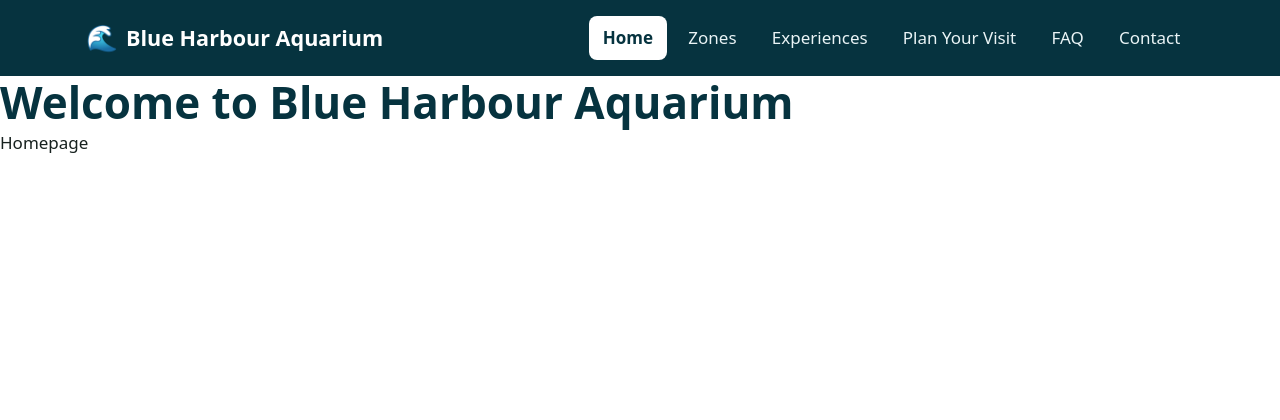
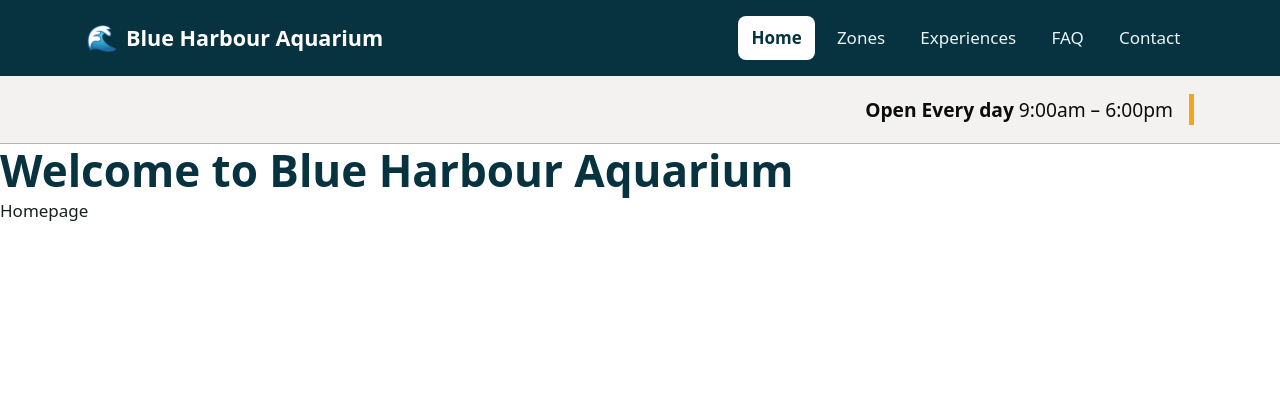
Before and after one commit to mariusiordan/Aquarium-World, a Node server app: page / in a window 1280 px wide. Shown: the top 420 px of the page. Run offline with Node 20, Linux system fonts and the light colour scheme.

Commit message:
style: move opening times bar below header and right-align within page grid

```diff
--- a/public/css/style.css
+++ b/public/css/style.css
@@ -72,15 +72,59 @@ a:hover { color: var(--deep); }
 }
 
 .opening-bar {
-  background: var(--accent);
-  color: #2b1d00;
-  text-align: center;
-  padding: 0.75rem var(--space-md);
+  background: #f3f2f1;
+  border-bottom: 1px solid #b1b4b6;
+  padding: 0.6rem 0;
+  transition: padding 700ms ease;
+}
+
+.opening-bar__inner {
+  max-width: var(--max-width);
+  margin: 0 auto;
+  padding: 0 var(--space-md);
+  display: flex;
+  justify-content: flex-end;
+}
+
+.opening-bar__text {
+  border-right: 5px solid var(--ocean);
+  padding-right: var(--space-md);
+  text-align: right;
+  color: #0b0c0c;
   font-size: 1.0625rem;
-  border-bottom: 3px solid #c98a10;
+  transition: border-color 700ms ease, font-size 700ms ease;
 }
-.opening-bar__text { font-weight: 500; }
-.opening-bar time { font-variant-numeric: tabular-nums; }
+
+.opening-bar__hours {
+  font-variant-numeric: tabular-nums;
+  white-space: nowrap;
+}
+
+.opening-bar.is-spotlight {
+  padding: 1.1rem 0;
+}
+
+.opening-bar.is-spotlight .opening-bar__text {
+  border-right-color: var(--accent);
+  font-size: 1.2rem;
+}
+
+@media (max-width: 40em) {
+  .opening-bar__inner { justify-content: flex-start; }
+  .opening-bar__text {
+    border-right: none;
+    border-left: 5px solid var(--ocean);
+    padding-right: 0;
+    padding-left: var(--space-md);
+    text-align: left;
+  }
+  .opening-bar.is-spotlight .opening-bar__text { border-left-color: var(--accent); }
+}
+
+@media (prefers-reduced-motion: reduce) {
+  .opening-bar,
+  .opening-bar__text { transition: none; }
+}
 
 .site-header {
   background: var(--deep);
--- a/views/pages/404.ejs
+++ b/views/pages/404.ejs
@@ -7,7 +7,7 @@
   <%- include('../partials/header') %>
 
   <main id="main-content" class="page">
-    <h1>Page not found</h1>
+    <h1>Page not found 404</h1>
     <p>Sorry, we couldn&rsquo;t find that page. It may have moved or no longer exist.</p>
     <p><a class="btn" href="/">Return to the homepage</a></p>
   </main>
--- a/views/partials/header.ejs
+++ b/views/partials/header.ejs
@@ -1,14 +1,4 @@
 <a class="skip-link" href="#main-content">Skip to main content</a>
-
-<!-- <div class="opening-bar">
-  <p class="opening-bar__text">
-    <span aria-hidden="true"></span>
-    <strong>Open <%= openingTimes.days %>:</strong>
-    <time datetime="09:00"><%= openingTimes.open %></time>
-    &ndash;
-    <time datetime="18:00"><%= openingTimes.close %></time>
-  </p>
-</div> -->
 
 <header class="site-header">
   <div class="site-header__inner">
@@ -24,7 +14,6 @@
             { href: '/', label: 'Home' },
             { href: '/zones', label: 'Zones' },
             { href: '/experiences', label: 'Experiences' },
-            { href: '/visit', label: 'Plan Your Visit' },
             { href: '/faq', label: 'FAQ' },
             { href: '/contact', label: 'Contact' }
           ];
@@ -42,3 +31,16 @@
     </nav>
   </div>
 </header>
+
+<div class="opening-bar is-spotlight" id="opening-bar">
+  <div class="opening-bar__inner">
+    <p class="opening-bar__text">
+      <strong>Open <%= openingTimes.days %></strong>
+      <span class="opening-bar__hours">
+        <time datetime="09:00"><%= openingTimes.open %></time>
+        &ndash;
+        <time datetime="18:00"><%= openingTimes.close %></time>
+      </span>
+    </p>
+  </div>
+</div>
```
